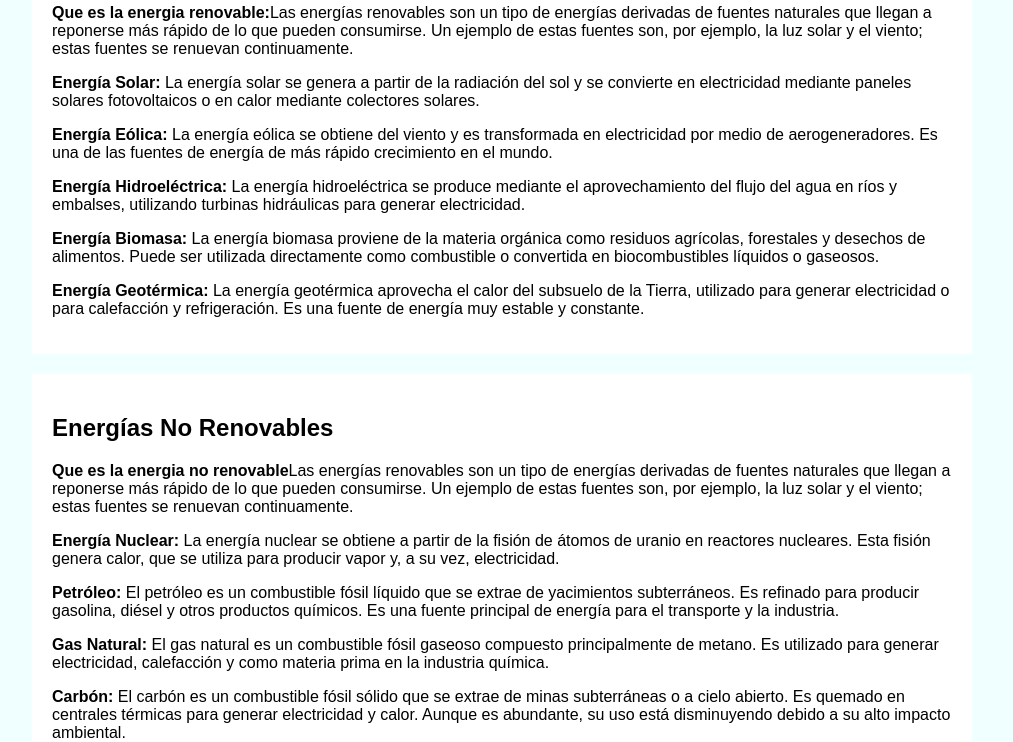
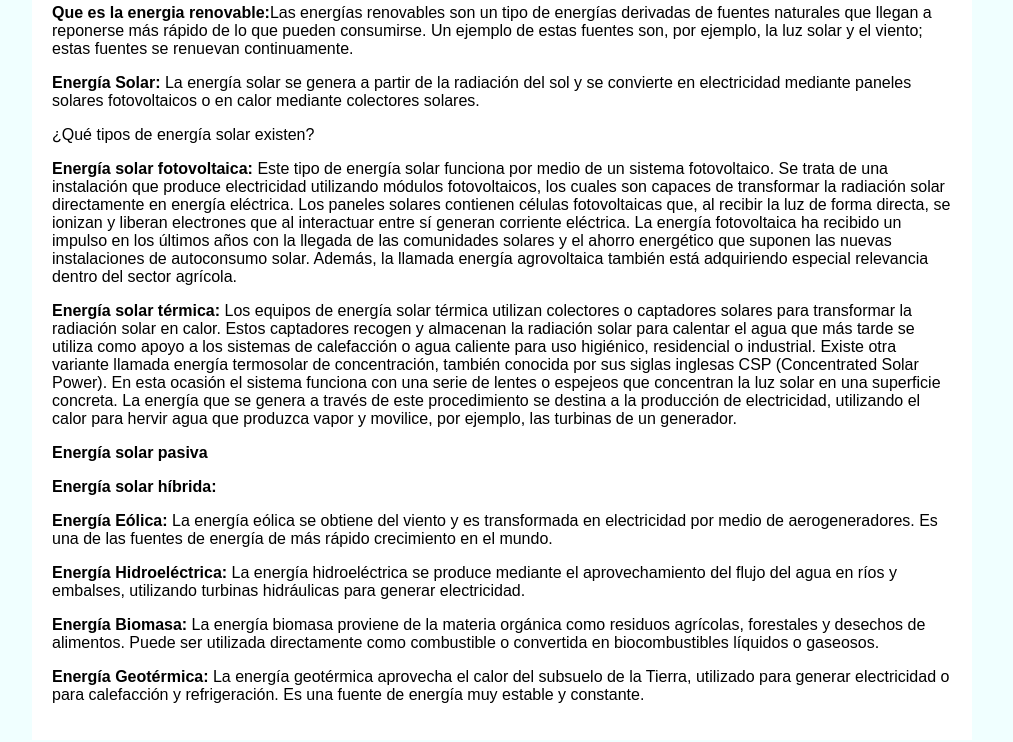
Before and after one commit to duartekev/duartekev.github.io, a plain HTML site: page fisica.html in a window 1280 px wide. Shown: the part 780-1522 px from the top of the page, without its empty margins (138-1151 px from the left). Drawn offline with Linux system fonts and the light colour scheme.

Commit message:
Update fisica.html

```diff
--- a/fisica.html
+++ b/fisica.html
@@ -44,6 +44,11 @@
            <p><strong>Que es la energia renovable:</strong>Las energías renovables son un tipo de energías derivadas de fuentes naturales que llegan a reponerse más rápido de lo que pueden consumirse. Un ejemplo de estas fuentes son, por ejemplo, la luz
                 solar y el viento; estas fuentes se renuevan continuamente.</p>
             <p><strong>Energía Solar:</strong> La energía solar se genera a partir de la radiación del sol y se convierte en electricidad mediante paneles solares fotovoltaicos o en calor mediante colectores solares.</p>
+            <p>¿Qué tipos de energía solar existen?</p>
+            <p><strong>Energía solar fotovoltaica:</strong> Este tipo de energía solar funciona por medio de un sistema fotovoltaico. Se trata de una instalación que produce electricidad utilizando módulos fotovoltaicos, los cuales son capaces de transformar la radiación solar directamente en energía eléctrica. Los paneles solares contienen células fotovoltaicas que, al recibir la luz de forma directa, se ionizan y liberan electrones que al interactuar entre sí generan corriente eléctrica. La energía fotovoltaica ha recibido un impulso en los últimos años con la llegada de las comunidades solares y el ahorro energético que suponen las nuevas instalaciones de autoconsumo solar. Además, la llamada energía agrovoltaica también está adquiriendo especial relevancia dentro del sector agrícola.</p>
+            <p><strong>Energía solar térmica:</strong> Los equipos de energía solar térmica utilizan colectores o captadores solares para transformar la radiación solar en calor. Estos captadores recogen y almacenan la radiación solar para calentar el agua que más tarde se utiliza como apoyo a los sistemas de calefacción o agua caliente para uso higiénico, residencial o industrial. Existe otra variante llamada energía termosolar de concentración, también conocida por sus siglas inglesas CSP (Concentrated Solar Power). En esta ocasión  el sistema funciona con una serie de lentes o espejeos que concentran la luz solar en una superficie concreta. La energía que se genera a través de este procedimiento se destina a la producción de electricidad, utilizando el calor para hervir agua que produzca vapor y movilice, por ejemplo, las turbinas de un generador.</p>
+            <p><strong>Energía solar pasiva</strong>
+            <p><strong>Energía solar híbrida:</strong>
             <p><strong>Energía Eólica:</strong> La energía eólica se obtiene del viento y es transformada en electricidad por medio de aerogeneradores. Es una de las fuentes de energía de más rápido crecimiento en el mundo.</p>
             <p><strong>Energía Hidroeléctrica:</strong> La energía hidroeléctrica se produce mediante el aprovechamiento del flujo del agua en ríos y embalses, utilizando turbinas hidráulicas para generar electricidad.</p>
             <p><strong>Energía Biomasa:</strong> La energía biomasa proviene de la materia orgánica como residuos agrícolas, forestales y desechos de alimentos. Puede ser utilizada directamente como combustible o convertida en biocombustibles líquidos o
```
